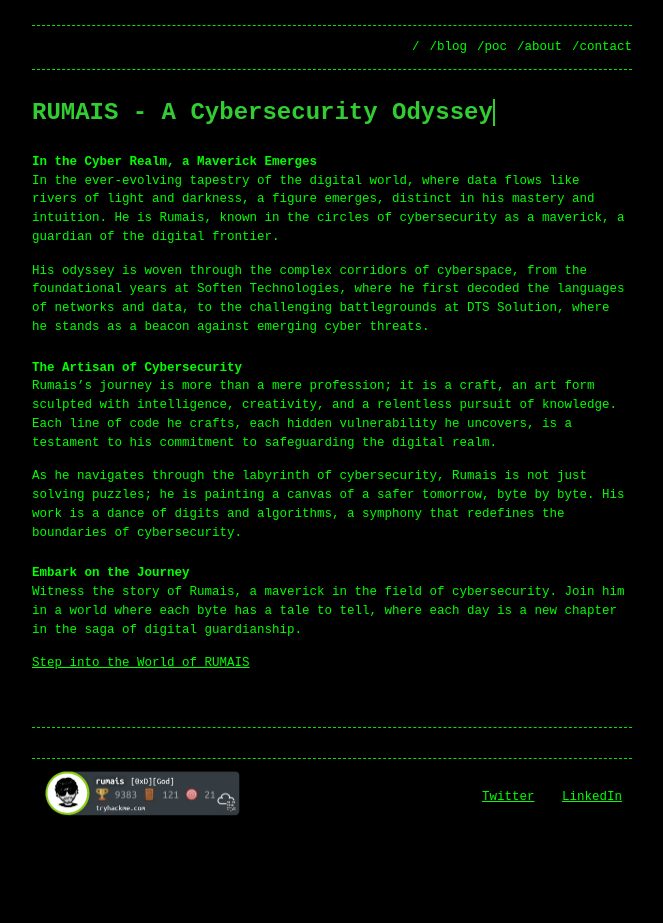
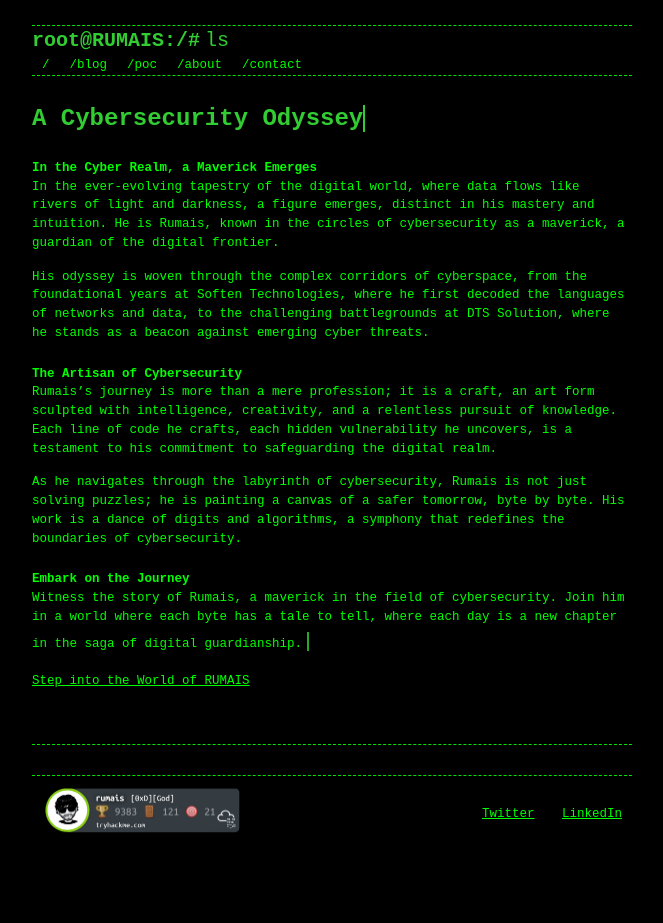
Before and after one commit to rumaiiis/rumaiiis.github.io, a Jekyll site: the page built from index.md, in a window 1280 px wide. Shown: the whole page, without its empty margins (308-971 px from the left). Built offline with Jekyll 4.4.1, drawn with Linux system fonts in a browser that asks for light colours.

Commit message:
theme updated

```diff
--- a/_includes/header.html
+++ b/_includes/header.html
@@ -1,6 +1,12 @@
 {%- assign page_paths = site.header_pages | default: default_paths -%}
 <header>
     <div class="menu">
+        <div class="terminal-line">
+        <b><span>root@RUMAIS:/#</span></b>
+        <span class="command">ls</span>
+        </div>
+
+
         <ul>
             {%- for path in page_paths -%}
                 {%- assign my_page = site.pages | where: "path", path | first -%}
--- a/assets/main-hacker.scss
+++ b/assets/main-hacker.scss
@@ -5,7 +5,7 @@
 @import "hacker";
 @import "base";
 
-
+/* Footer Styles */
 .footer-content {
     display: flex;
     justify-content: space-between;
@@ -13,33 +13,33 @@
 }
 
 .footer-logo {
-    max-width: 200px; /* Adjust as needed */
-    height: auto; /* Maintain aspect ratio */
-    margin-right: 10px; /* Adds some space next to the badge */
+    max-width: 200px; // Adjust as needed
+    height: auto; // Maintain aspect ratio
+    margin-right: 10px; // Adds some space next to the badge
 }
 
 .social-links a {
-    margin-left: 10px; /* Space between social links */
+    margin-left: 10px; // Space between social links
 }
 
-
+/* Typing Effect */
 #typing-effect {
     font-family: 'Courier New', monospace;
     color: limegreen;
     border-right: 2px solid;
     white-space: nowrap;
     overflow: hidden;
-    font-weight: bold; /* Make text bold */
-    font-size: 24px; /* Increase font size, adjust as needed */
+    font-weight: bold; // Make text bold
+    font-size: 24px; // Increase font size, adjust as needed
 }
 
-
-
+/* Hover Effects */
 a:hover {
     color: limegreen;
     text-decoration: underline;
 }
 
+/* Icon Transformations */
 .icon {
     transition: transform 0.3s ease;
 }
@@ -47,3 +47,44 @@ a:hover {
 .icon:hover {
     transform: scale(1.1); // Grows the icon on hover
 }
+
+/* Terminal Line Style */
+.terminal-line {
+    font-family: 'Courier New', monospace;
+    color: limegreen;
+    font-size: 20px;
+    display: flex;
+    align-items: center;
+}
+
+.command {
+    margin-left: 5px;
+    margin-right: 1px; // Space before the cursor
+}
+
+/* Blinking Cursor */
+.blinking-cursor {
+    font-weight: 100;
+    font-size: 20px;
+    color: limegreen;
+    animation: blink 1s step-end infinite;
+}
+
+/* Blinking Animation */
+@keyframes blink {
+    from, to { color: transparent }
+    50% { color: limegreen }
+}
+
+/* Inline Menu Styles */
+header .menu ul {
+    display: flex; // Ensures inline display of menu items
+    list-style-type: none;
+    margin: 0;
+    padding: 0;
+    align-items: center; // Aligns menu items vertically
+}
+
+header .menu ul li {
+    margin: 0 10px; // Adjust spacing between menu items
+}
--- a/assets/typing-effect.js
+++ b/assets/typing-effect.js
@@ -1,5 +1,5 @@
 document.addEventListener('DOMContentLoaded', function() {
-    const text = 'RUMAIS - A Cybersecurity Odyssey';
+    const text = 'A Cybersecurity Odyssey';
     let index = 0;
 
     function typeEffect() {
--- a/index.md
+++ b/index.md
@@ -19,6 +19,6 @@ As he navigates through the labyrinth of cybersecurity, Rumais is not just solvi
 
 ## Embark on the Journey
 
-Witness the story of Rumais, a maverick in the field of cybersecurity. Join him in a world where each byte has a tale to tell, where each day is a new chapter in the saga of digital guardianship.
+Witness the story of Rumais, a maverick in the field of cybersecurity. Join him in a world where each byte has a tale to tell, where each day is a new chapter in the saga of digital guardianship.<span class="blinking-cursor">|</span>
 
 [Step into the World of RUMAIS](/about)
```
Also changed, not shown: 9 other files. Lines whose indentation alone changed are shown as unchanged.
